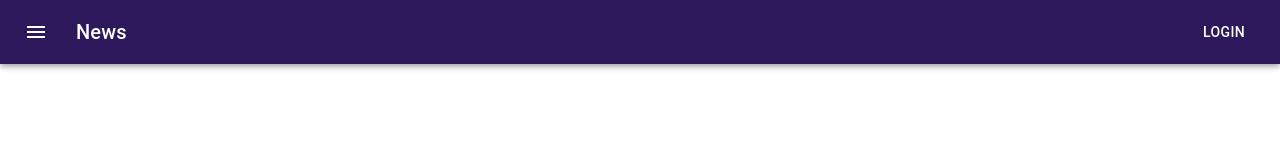
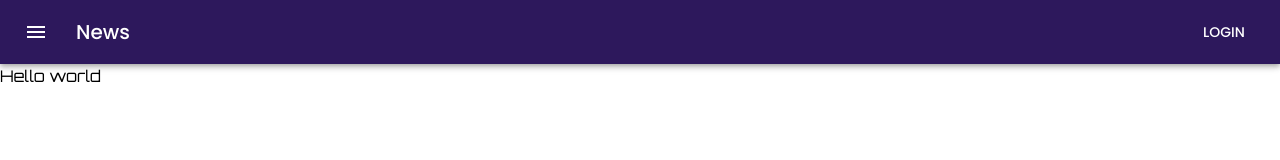
Before and after one commit to sevakul16/hardcode-libernetix, a React (Create React App) app: page / in a window 1280 px wide. Shown: the top 160 px of the page. Built offline with nearby package versions, Linux system fonts and the light colour scheme.

Commit message:
Added fonts

```diff
--- a/public/index.html
+++ b/public/index.html
@@ -1,6 +1,9 @@
 <!DOCTYPE html>
 <html lang="en">
   <head>
+    <link rel="preconnect" href="https://fonts.googleapis.com">
+    <link rel="preconnect" href="https://fonts.gstatic.com" crossorigin>
+    <link href="https://fonts.googleapis.com/css2?family=Orbitron:wght@400;500;600;700;800;900&family=Poppins:ital,wght@0,100;0,200;0,300;0,400;0,500;0,600;0,700;0,800;0,900;1,100;1,200;1,300;1,400;1,500;1,600;1,700;1,800;1,900&display=swap" rel="stylesheet">
     <meta charset="utf-8" />
     <link rel="icon" href="%PUBLIC_URL%/favicon.ico" />
     <meta name="viewport" content="width=device-width, initial-scale=1" />
--- a/src/App.js
+++ b/src/App.js
@@ -2,11 +2,12 @@
 import NavigationBar from './components/NavigationBar/NavigationBar'
 import { ThemeProvider } from '@mui/material/styles';
 import LiberTheme from './theme/LibernetixTheme';
-
+import { Typography } from '@mui/material';
 function App() {
   return (
     <ThemeProvider theme={LiberTheme}>
       <NavigationBar />
+      <Typography sx={{fontFamily: 'Orbitron'}}>Hello world</Typography>
     </ThemeProvider>
   );
 }
--- a/src/theme/LibernetixTheme.jsx
+++ b/src/theme/LibernetixTheme.jsx
@@ -1,7 +1,14 @@
 import { createTheme } from '@mui/material/styles';
 
-
 const LiberTheme = createTheme({
+  typography: {
+    fontFamily: [
+      'Poppins',
+      'sans-serif',
+      'Orbitron',
+      'sans-serif'
+    ].join(',')
+  },
   palette: {
     type: 'light',
     primary: {
```
